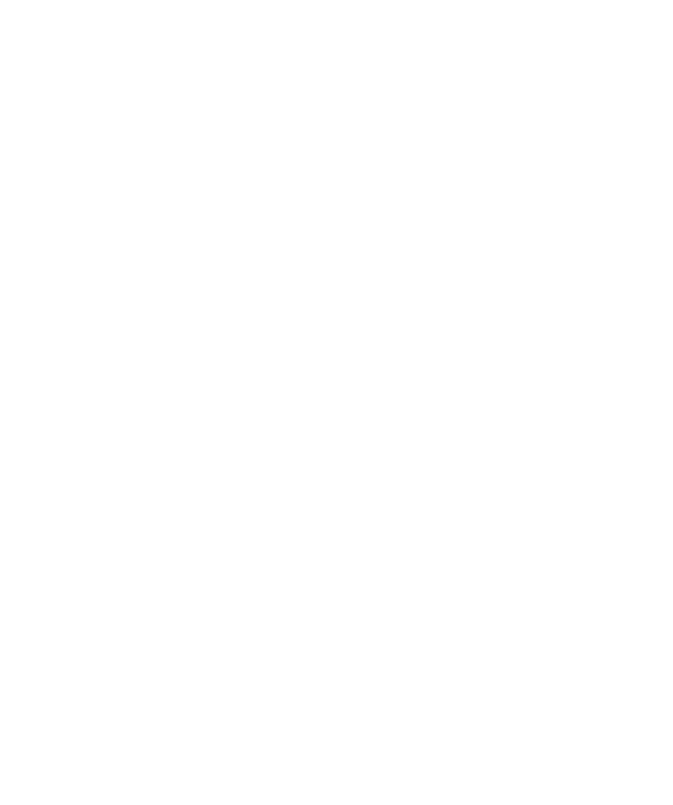
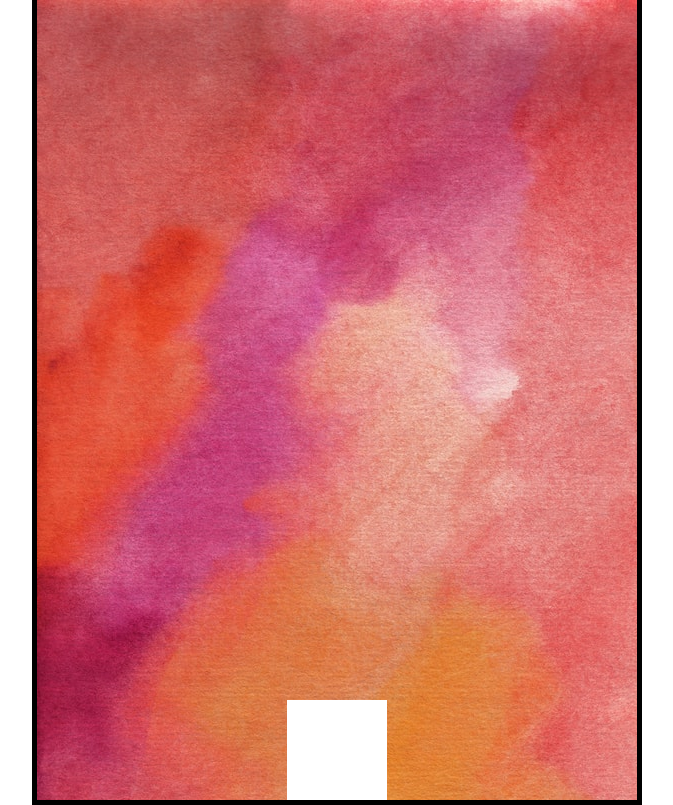
Before and after one commit to fasourav/retro-space-invaders-arcade, a plain HTML site: page index.html in a window 1280 px wide. Shown: the whole page, without its empty margins (303-976 px from the left). Drawn offline with Linux system fonts and the light colour scheme.

Commit message:
created player and missile and added image files

```diff
--- a/index.html
+++ b/index.html
@@ -5,10 +5,13 @@
     <meta charset="UTF-8">
     <meta name="viewport" content="width=device-width, initial-scale=1.0">
     <title>Space Invaders</title>
+    <link rel="stylesheet" href="style.css">
 </head>
 
 <body>
+    <canvas id="canvas-1"></canvas>
 
+    <script src="script.js"></script>
 </body>
 
 </html>
--- a/script.js
+++ b/script.js
@@ -0,0 +1,119 @@
+class Attacker {
+    constructor(game) {
+        this.game = game
+        this.width = 100
+        this.height = 100
+        this.x = this.game.width * 0.5 - this.width * 0.5
+        this.y = this.game.height - this.height
+        this.speed = 3
+    }
+    draw(context) {
+        context.fillRect(this.x, this.y, this.width, this.height)
+    }
+
+    update() {
+        if (this.game.keys.indexOf('ArrowLeft') > -1) this.x -= this.speed
+
+        if (this.game.keys.indexOf('ArrowRight') > -1) this.x += this.speed
+
+        if (this.x < -this.width * 0.5) this.x = -this.width * 0.5
+        else if (this.x > this.game.width - this.width * 0.5) this.x = this.game.width - this.width * 0.5
+    }
+
+    fire() {
+        const missile = this.game.getMissile()
+        if (missile) missile.start(this.x + this.width * 0.5, this.y)
+    }
+}
+
+class Missile {
+    constructor() {
+        this.width = 10
+        this.height = 20
+        this.x = 0
+        this.y = 0
+        this.speed = 20
+        this.free = true
+    }
+
+    draw(context) {
+        if (!this.free) {
+            context.fillRect(this.x, this.y, this.width, this.height)
+        }
+    }
+    update() {
+        if (!this.free) {
+            this.y -= this.speed
+            if (this.y < -this.height) this.reset()
+        }
+    }
+
+    start(x, y) {
+        this.x = x - this.width * 0.5
+        this.y = y
+        this.free = false
+    }
+    reset() {
+        this.free = true
+    }
+}
+
+class Defender {}
+
+class Game {
+    constructor(canvas) {
+        this.canvas = canvas
+        this.width = this.canvas.width
+        this.height = this.canvas.height
+        this.keys = []
+        this.attacker = new Attacker(this)
+        this.missilePool = []
+        this.numberOfMissiles = 10
+        this.createMissiles()
+
+        window.addEventListener('keydown', e => {
+            if (this.keys.indexOf(e.key) === -1) this.keys.push(e.key)
+
+            if (e.key === '1') this.attacker.fire()
+        })
+
+        window.addEventListener('keyup', e => {
+            const index = this.keys.indexOf(e.key)
+            if (index > -1) this.keys.splice(index, 1)
+        })
+    }
+    render(context) {
+        this.attacker.draw(context)
+        this.attacker.update()
+        this.missilePool.forEach(missile => {
+            missile.update()
+            missile.draw(context)
+        })
+    }
+    createMissiles() {
+        for (let i = 0; i < this.numberOfMissiles; i++) {
+            this.missilePool.push(new Missile())
+        }
+    }
+    getMissile() {
+        for (let i = 0; i < this.missilePool.length; i++) {
+            if (this.missilePool[i].free) return this.missilePool[i]
+        }
+    }
+}
+
+window.addEventListener('load', () => {
+    const canvas = document.getElementById('canvas-1')
+    const ctx = canvas.getContext('2d')
+    canvas.width = 600
+    canvas.height = 800
+    ctx.fillStyle = 'white'
+
+    const game = new Game(canvas)
+    function animate() {
+        ctx.clearRect(0, 0, canvas.width, canvas.height)
+        game.render(ctx)
+        requestAnimationFrame(animate)
+    }
+    animate()
+})
--- a/style.css
+++ b/style.css
@@ -0,0 +1,8 @@
+#canvas-1 {
+    border: 5px solid black;
+    position: absolute;
+    top: 50%;
+    left: 50%;
+    translate: -50% -50%;
+    background: url('img/background.png');
+}
```
Also changed, not shown: img/attacker.png (added), img/attackerJets.png (added), img/background.png (added), img/defenders.png (added).
